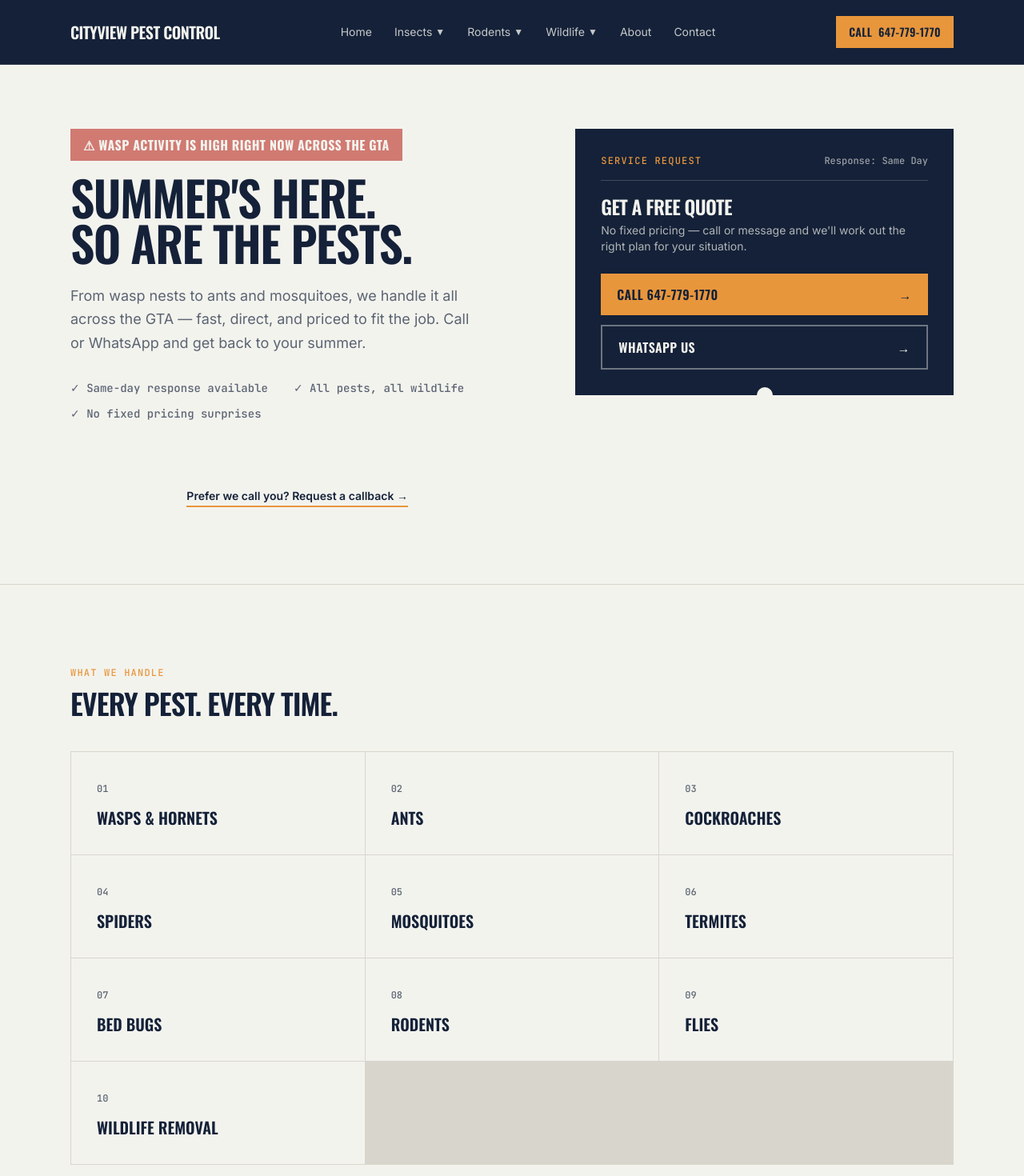
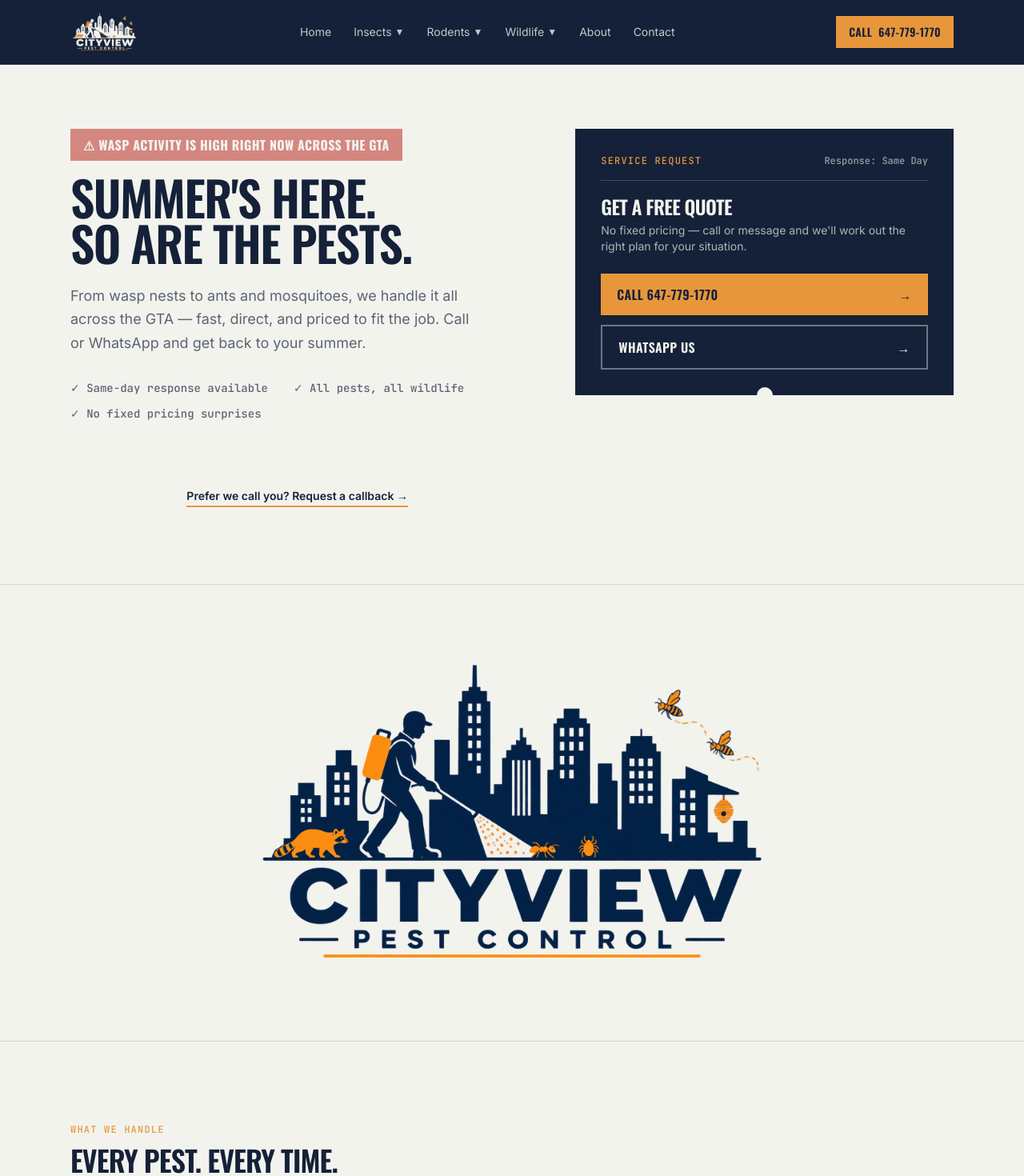
Before and after one commit to zeeshanrw/cityview-pest-control-v2, a Next.js app: page / in a window 1280 px wide. Shown: the top 1470 px of the page at 80% size. Built offline with nearby package versions, Linux system fonts and the light colour scheme.

Commit message:
adds the logo

```diff
--- a/src/app/page.tsx
+++ b/src/app/page.tsx
@@ -1,3 +1,4 @@
+import Image from "next/image";
 import Link from "next/link";
 import { DispatchTicket } from "@/components/CTAButtons";
 import { BUSINESS, HOMEPAGE_SERVICES } from "@/lib/constants";
@@ -42,6 +43,20 @@
          </p>
         </div>
       </section>
+
+            {/* Brand mark */}
+      <section className="border-t border-line bg-paper">
+        <div className="mx-auto max-w-6xl px-4 md:px-6 py-16 md:py-24 flex justify-center">
+          <Image
+            src="/logo/logo.png"
+            alt="Cityview Pest Control"
+            width={1672}
+            height={941}
+            className="w-full max-w-xl md:max-w-2xl h-auto"
+          />
+        </div>
+      </section>
+
 
       {/* Services — case file index */}
       <section id="services" className="border-t border-line">
--- a/src/components/Footer.tsx
+++ b/src/components/Footer.tsx
@@ -1,4 +1,5 @@
 import Link from "next/link";
+import Image from "next/image";
 import { HOMEPAGE_SERVICES, BUSINESS } from "@/lib/constants";
 
 const FOOTER_SERVICES = [
@@ -18,6 +19,15 @@
           <p className="font-display font-semibold uppercase tracking-tight text-lg mb-3">
             {BUSINESS.name}
           </p>
+          <Link href="/" className="inline-flex items-center mb-3">
+            <Image
+              src="/logo/logo-light.png"
+              alt={BUSINESS.name}
+              width={178}
+              height={100}
+              className="h-9 w-auto"
+            />
+          </Link>
           <p className="text-paper/70 text-sm leading-relaxed mb-4">
             Licensed pest control and wildlife removal serving the{" "}
             {BUSINESS.serviceArea}. No fixed pricing — call or WhatsApp for a
--- a/src/components/Header.tsx
+++ b/src/components/Header.tsx
@@ -1,17 +1,21 @@
 import Link from "next/link";
+import Image from "next/image";
 import { BUSINESS } from "@/lib/constants";
 import MegaNav from "@/components/MegaNav";
 
 export default function Header() {
   return (
-    <header className="sticky top-0 z-50 bg-ink text-paper border-b border-paper/10 relative">
+    <header className="sticky top-0 z-50 bg-ink text-paper border-b border-paper/10">
       <div className="mx-auto max-w-6xl px-4 md:px-6">
         <div className="flex items-center justify-between h-16 md:h-20">
-          <Link
-            href="/"
-            className="font-display font-semibold uppercase tracking-tight text-lg md:text-xl"
-          >
-            {BUSINESS.name}
+          <Link href="/" className="flex items-center">
+            <Image
+              src="/logo/logo-light.png"
+              alt={BUSINESS.name}
+              width={178}
+              height={100}
+              className="h-10 md:h-12 w-auto"
+            />
           </Link>
 
           <MegaNav />
```
Also changed, not shown: public/logo/logo-light.png (added).
